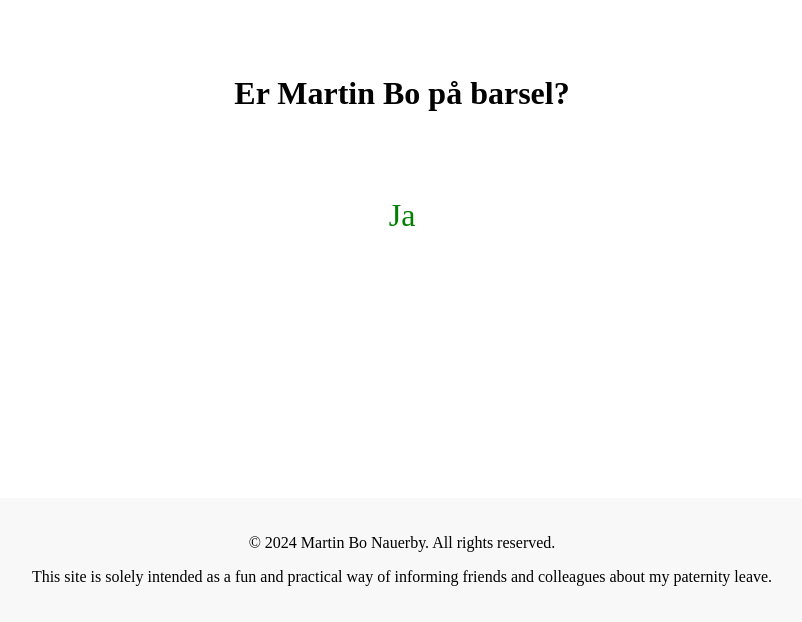
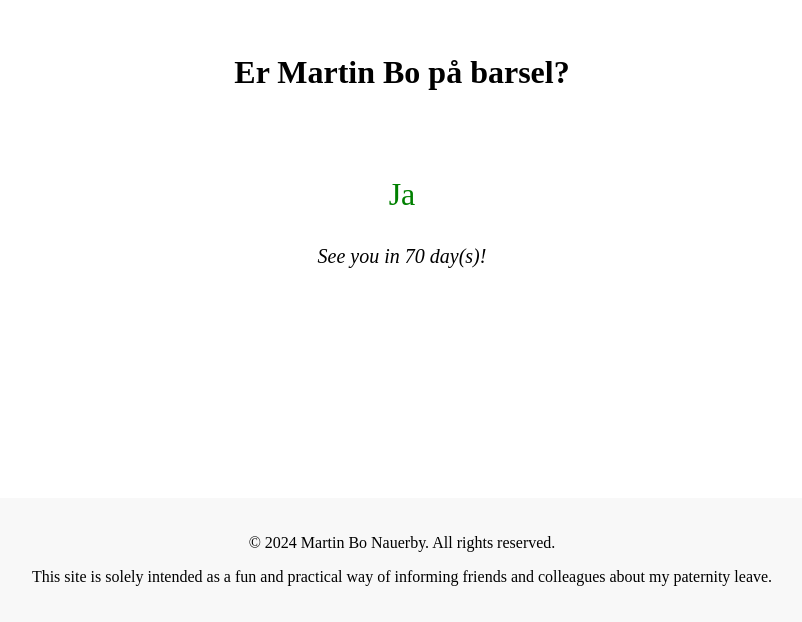
Before and after one commit to martinbolaursen/barsel, a plain HTML site: page index.html in a window 1280 px wide. Shown: the part 178-800 px from the top of the page, without its empty margins (238-1040 px from the left). Drawn offline with Linux system fonts and the light colour scheme.

Commit message:
Update index.html

```diff
--- a/index.html
+++ b/index.html
@@ -25,6 +25,10 @@
             background-color: #f8f8f8;
             padding: 20px 0;
         }
+        .centered {
+            text-align: center;
+            margin-bottom: 20px; /* Add space between the two centered elements */
+        }
     </style>
 </head>
 <body>
@@ -37,11 +41,18 @@
                 var currentDate = new Date();
                 var targetDate = new Date('2024-10-21');
 
+                // Calculate the difference in time (in milliseconds)
+                var timeDifference = targetDate - currentDate;
+
+                // Calculate the difference in days
+                var daysRemaining = Math.ceil(timeDifference / (1000 * 60 * 60 * 24));
+
                 // Check if the current date is before Monday, October 21, 2024
                 if (currentDate < targetDate) {
-                    document.write("<p style='font-size: 32px; color: green;'>Ja</p>");
+                    document.write("<div class='centered'><p style='font-size: 32px; color: green;'>Ja</p></div>");
+                    document.write("<div class='centered'><p style='font-size: 20px; color: black;'><em>See you in " + daysRemaining + " day(s)!</em></p></div>");
                 } else {
-                    document.write("<p style='font-size: 32px; color: red;'>Nej</p>");
+                    document.write("<div class='centered'><p style='font-size: 32px; color: red;'>Nej</p></div>");
                 }
             </script>
         </div>
```
